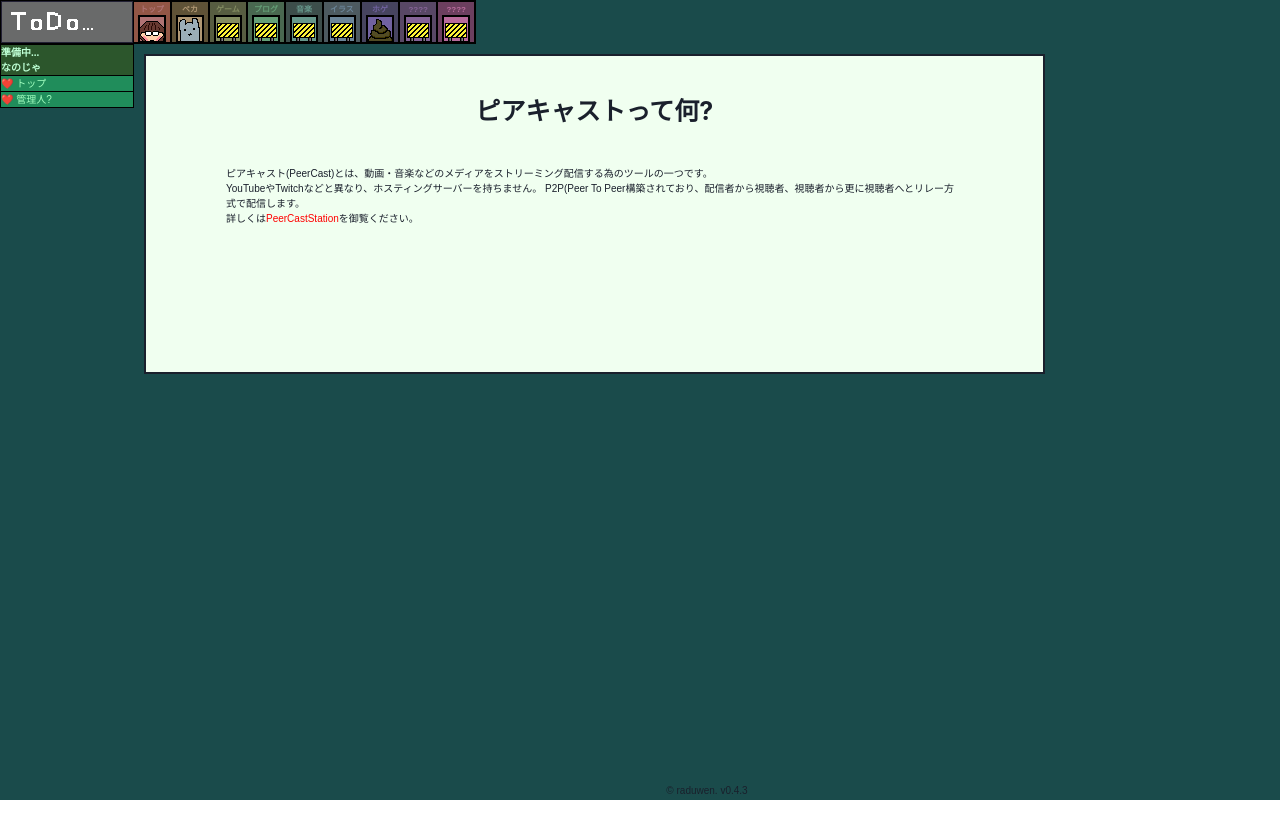
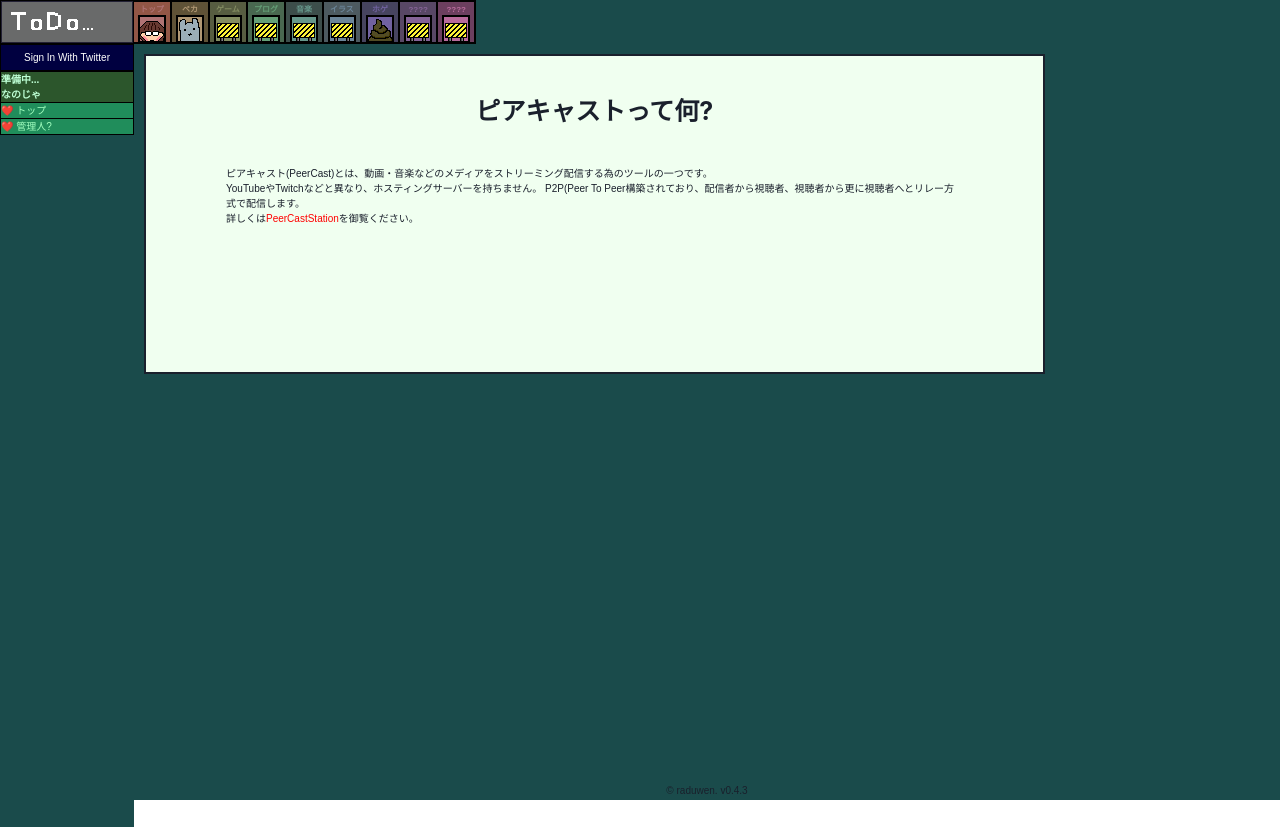
Before and after one commit to raduwen/raduwen.github.io, a Next.js app: page /peca/about in a window 1280 px wide. Before the commit the page ends 800 px from the top, so only its background shows below. Built offline with nearby package versions, Linux system fonts and the light colour scheme; no server answers.

Commit message:
display profile at left side

```diff
--- /dev/null
+++ b/src/components/UserProfile/index.tsx
@@ -0,0 +1,25 @@
+import { Box, Text, Image } from '@chakra-ui/react'
+
+import { login, logout } from '@/lib/firebase'
+import { useUser } from '@/hooks/useUser'
+
+const UserProfile = () => {
+  const { user, loading } = useUser()
+  console.log(user)
+
+  return (
+    <Box bg="userProfile.bg" border="1px solid black" display="flex" flexDirection="column" justifyContent="center" alignItems="center" w="100%" py="2">
+      {loading ? <Text color="userProfile.text">loading...</Text> : user.isAnonymous ? (
+        <button onClick={login}><Text color="userProfile.text">Sign In With Twitter</Text></button>
+      ) : (
+        <>
+          <Image src={user.photoURL} w="32px" h="32px" />
+          <Text fontWeight="bold" color="userProfile.text">{user.name}</Text>
+          <button onClick={logout}><Text color="userProfile.text">sign out</Text></button>
+        </>
+      )}
+    </Box>
+  )
+}
+
+export { UserProfile }
--- a/src/layouts/MainLayout.tsx
+++ b/src/layouts/MainLayout.tsx
@@ -4,6 +4,7 @@ import { Grid, GridItem, Box } from '@chakra-ui/react'
 import { Header } from '@/components/Header'
 import { MainMenu } from '@/components/MainMenu'
 import { SubMenu } from '@/components/SubMenu'
+import { UserProfile } from '@/components/UserProfile'
 import { Footer } from '@/components/Footer'
 
 const MainLayout = ({ children }: { children: JSX.Element }) => {
@@ -21,6 +22,7 @@ const MainLayout = ({ children }: { children: JSX.Element }) => {
         </Header>
       </GridItem>
       <GridItem gridRowStart={2} gridRowEnd={4} gridColumn={1}>
+        <UserProfile />
         <SubMenu current={currentSubMenu} />
       </GridItem>
       <GridItem gridRow={2} gridColumn={2}>
--- a/src/themes/daytime.ts
+++ b/src/themes/daytime.ts
@@ -90,6 +90,10 @@ const daytime = {
     board: {
       bg: 'rgb(255, 240, 240)',
     },
+    userProfile: {
+      bg: 'rgb(0, 0, 64)',
+      text: 'rgb(255, 255, 255)'
+    }
   },
 }
 
```
Also changed, not shown: src/pages/top/index.tsx (+0 -11 lines).
